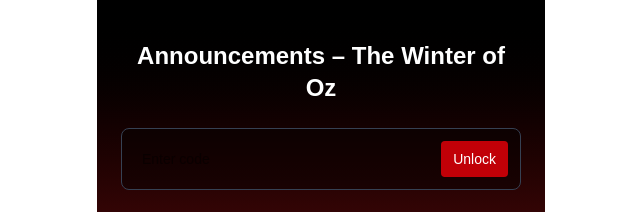
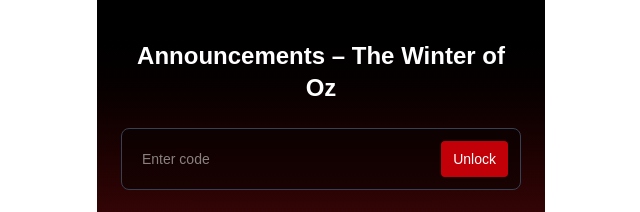
Before and after one commit to DiscoKris/lfpapp, a Next.js app: page /staff/oz/announcements in a window 1280 px wide. Shown: the top 212 px of the page, without its empty margins (319-959 px from the left). Built offline with nearby package versions, Linux system fonts and the light colour scheme.

Commit message:
Add Coming Soon placeholder pages

```diff
--- a/app/staff/oz/announcements/page.tsx
+++ b/app/staff/oz/announcements/page.tsx
@@ -71,7 +71,7 @@ export default function AnnouncementsPage() {
               type="password"
               value={code}
               onChange={(e) => setCode(e.target.value)}
-              className="flex-1 p-2 rounded text-black text-sm"
+              className="flex-1 p-2 rounded text-white text-sm"
               placeholder="Enter code"
             />
             <button
@@ -87,7 +87,7 @@ export default function AnnouncementsPage() {
               value={newMsg}
               onChange={(e) => setNewMsg(e.target.value)}
               placeholder="Type your announcement..."
-              className="w-full p-2 rounded text-black text-sm mb-2"
+              className="w-full p-2 rounded text-white text-sm mb-2"
               rows={2}
             />
             <button
--- a/app/staff/sw/announcements/page.tsx
+++ b/app/staff/sw/announcements/page.tsx
@@ -87,7 +87,7 @@ export default function AnnouncementsPage() {
               value={newMsg}
               onChange={(e) => setNewMsg(e.target.value)}
               placeholder="Type your announcement..."
-              className="w-full p-2 rounded text-black text-sm mb-2"
+              className="w-full p-2 rounded text-white text-sm mb-2"
               rows={2}
             />
             <button
```
